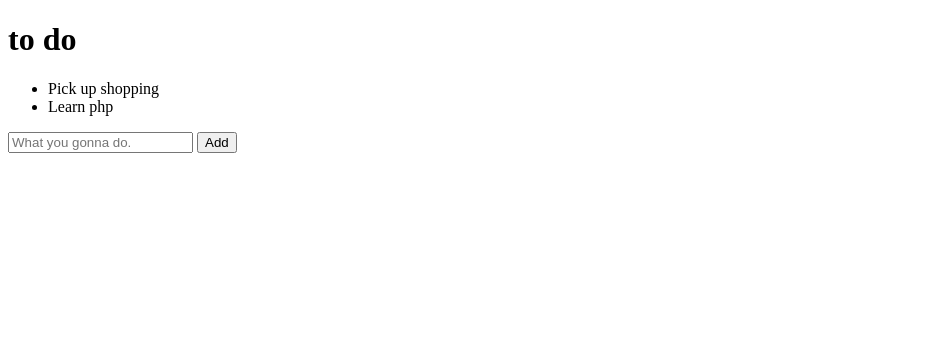
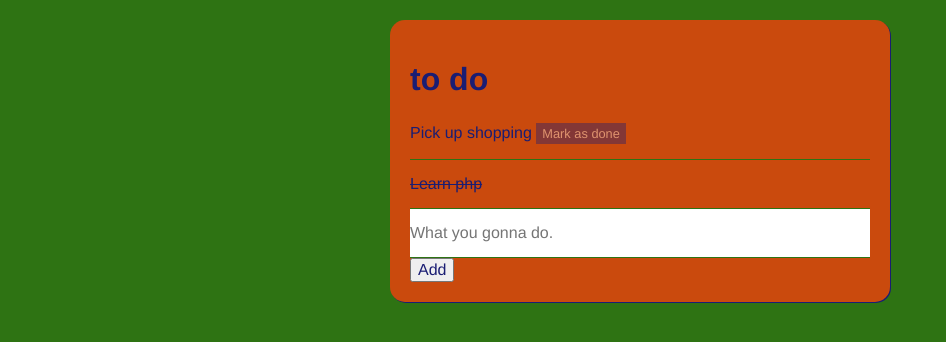
Before and after one commit to magiai/To_do_list, a PHP site: page / in a window 1280 px wide. Shown: the top 342 px of the page, without its empty margins (0-946 px from the left). Run offline with PHP 8.4, Linux system fonts and the light colour scheme; data that the repository does not hold is empty.

Commit message:
Styling part 1

```diff
--- a/css/main.css
+++ b/css/main.css
@@ -0,0 +1,66 @@
+body {
+    background-color: #2E7313
+}
+
+body, input {
+    font-size: 1em;
+    font-family: Helvetica;
+    color: #1A1D73;
+}
+
+a {
+    text-decoration: none;
+    border-bottom: 1px dashed #1A1D73;
+}
+
+/*list*/
+.list {
+    background-color: #CA4A0D;
+    margin: 20px auto;
+    width: 100%;
+    max-width: 500px;
+    padding: 20px;
+    border-radius: 15px;
+    box-shadow:1px 1px 0 #1A1D73;
+    box-sizing: border-box;
+}
+
+.list .header {
+    margin-bottom: 10px;
+}
+
+/*items*/
+.items {
+    margin: 0px;
+    padding: 0px;
+    list-style-type: none;
+}
+.items li:hover .done-button {
+    opacity: 1;
+}
+.items .item.done {
+    text-decoration: line-through;
+}
+.items li, .item-add .input {
+    border: 0px;
+    border-bottom: 1px solid #2E7313;
+    padding: 15px 0;
+}
+.input {
+    width: 100%;
+}
+.input:focus {
+    outline: none;
+}
+
+/*done*/
+.done-button {
+    display: inline-block;
+    font-size: 0.8em;
+    background-color: #1A1D73;
+    color: white;
+    padding: 3px 6px;
+    border: 0px;
+    opacity: 0.4;
+
+}
--- a/index.php
+++ b/index.php
@@ -36,9 +36,14 @@ foreach ($items as $item) {
         <div class="list">
             <h1 class="header">to do</h1>
 
-            <ul>
-                <li><span class="item">Pick up shopping</span></li>
-                <li><span class="item done">Learn php</span></li>
+            <ul class="items">
+                <li>
+                    <span class="item">Pick up shopping</span>
+                    <a href="#" class="done-button">Mark as done</a>
+                </li>
+                <li>
+                    <span class="item done">Learn php</span>
+                </li>
             </ul>
 
             <form class="item-add" action="add.php" method="post">
```
